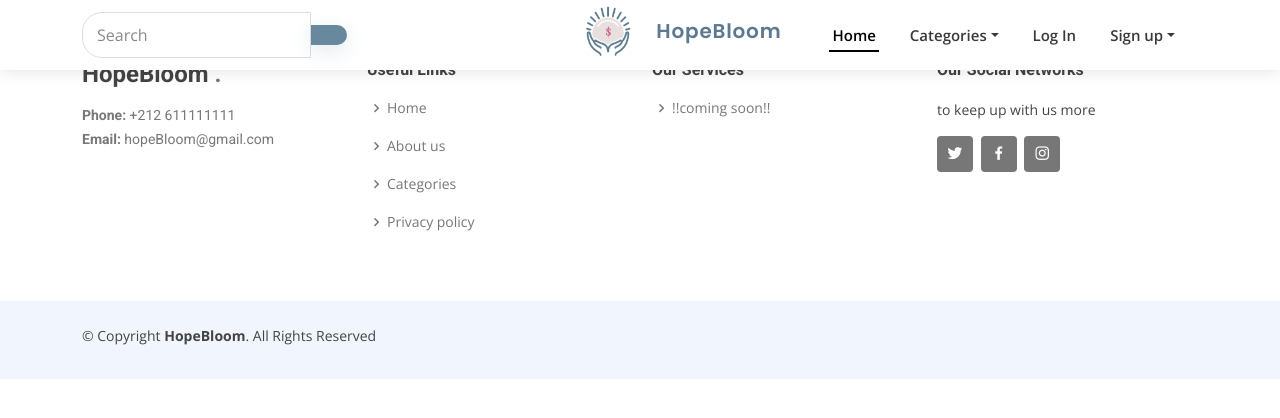
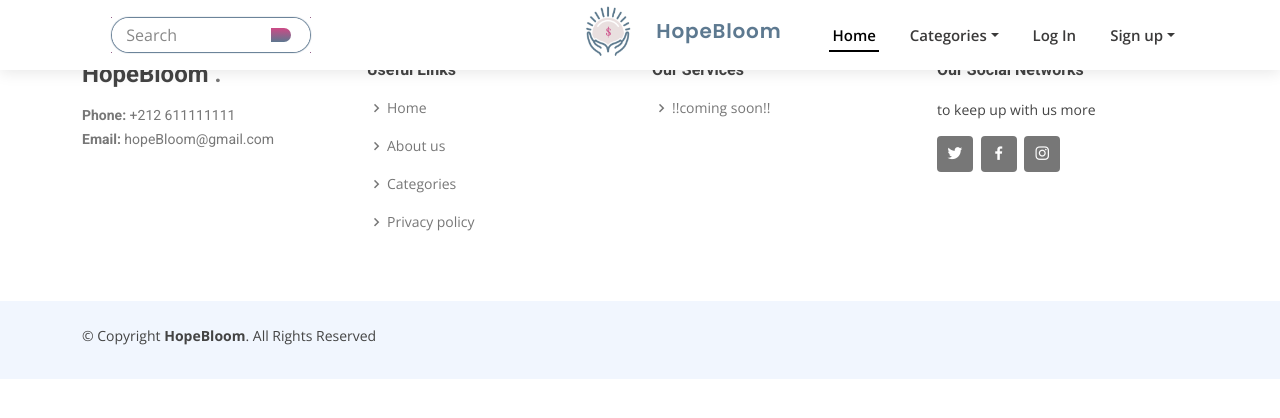
Before and after one commit to kawtarsimmad/PfeFinal, a Django app: page /categories/category/ in a window 1280 px wide. Shown: the top 418 px of the page. Run offline with Django 5.2, Linux system fonts and the light colour scheme; some libraries are stand-ins or nearby versions.

Commit message:
update search

```diff
--- a/project/templates/base.html
+++ b/project/templates/base.html
@@ -55,7 +55,7 @@
             display: flex;
             align-items: center;
             margin-right: 10px;
-            width: 100%;
+            width: 80%;
           }
 
           .form-outline {
@@ -63,22 +63,26 @@
               align-items: center;
               position: relative;
               flex: 1;
-              max-width: 600px;
+              max-width: 400px;
               margin: auto;
           }
 
           .form-outline input[type="search"] {
-              padding: 10px 15px;
+              padding: 5px 10px;
               width: 50%;
-              border: 1px solid #ddd;
-              border-radius: 20px 0 0 20px;
+              border: 1px solid transparent;
+              border-radius: 30px 30px 30px 30px;
+              color: #68889e;
+              box-shadow: 0 0 1px rgba(93,119,143,255);
               outline: none;
               transition: all 0.3s ease-in-out;
+              border-image: linear-gradient(to bottom, rgba(206,74,134,1), rgba(93,119,143,1)) ;
           }
 
           .form-outline input[type="search"]:focus {
               border-color: #68889e;
               box-shadow: 0 0 5px rgba(21, 110, 162, 0.6);
+              color: #68889e;
           }
 
           .form-outline label {
@@ -93,15 +97,15 @@
 
           .form-outline input[type="search"]:focus + .form-label {
               top: 0%;
-              left: 20px;
-              font-size: 10px;
-              color: #68889e;
+              left: 10px;
+              font-size: 12px;
+              border-color:linear-gradient(to bottom, rgba(206, 74, 134, 1), rgba(93, 119, 143, 1));
           }
 
           .search-button-header {
-              padding: 10px 18px;
+              padding: 7px 10px;
               border: none;
-              background-color: #68889e;
+              background: linear-gradient(to bottom,rgba(206,74,134,255),rgba(93,119,143,255));
               color: white;
               cursor: pointer;
               border-radius: 0 25px 25px 0;
@@ -109,16 +113,17 @@
               align-items: center;
               justify-content: center;
               transition: background-color 0.3s ease-in-out;
-              box-shadow: 0 6px 20px rgba(104, 136, 158, 0.19);
-
+              margin-left: -40px;
+              position: relative;
+              z-index: 1;
           }
 
           .search-button-header i {
-              font-size: 25px;
+              font-size: 20px;
           }
 
           .search-button-header:hover {
-              background-color: white;
+            background: linear-gradient(to bottom,rgba(93,119,143,255),rgba(206,74,134,255));
           }
           input[type="search"]::-webkit-search-cancel-button {
             -webkit-appearance: none;
@@ -133,7 +138,6 @@
             top: 0%;
             left: 20px;
             font-size: 12px;
-            color: #68889e; /* Couleur du libellé lorsque la zone de recherche est active */
           }
 
         </style>
```
